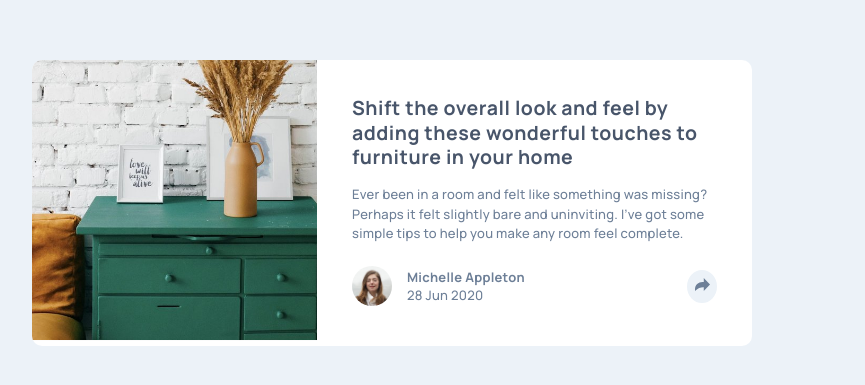
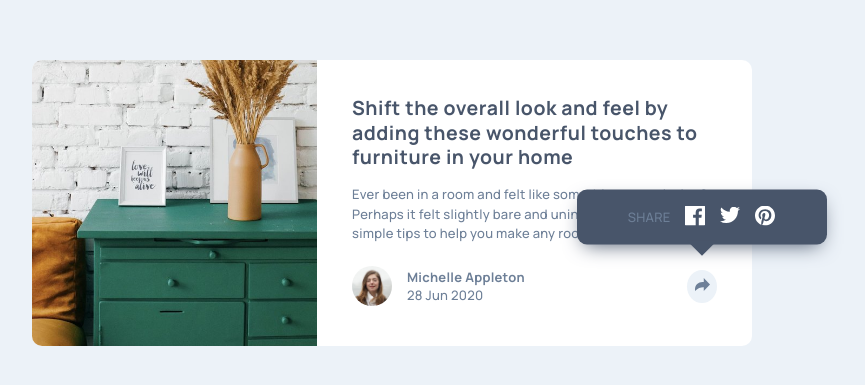
Before and after one commit to annagracka/article-preview-component, a website: page index.html in a window 1280 px wide. Shown: the part 197-582 px from the top of the page, without its empty margins (248-1113 px from the left). Drawn offline with Linux system fonts and the light colour scheme.

Commit message:
style: create modal for desktop, start for modal

```diff
--- a/index.html
+++ b/index.html
@@ -42,6 +42,13 @@
           </a>
         </div>
       </section>
+      <div class="modal">
+        <p class="modal__share">SHARE</p>
+        <a class="modal__social" href="#"><img src="./images/icon-facebook.svg" alt="facebook icon"></a>
+        <a class="modal__social" href="#"><img src="./images/icon-twitter.svg" alt="facebook icon"></a>
+        <a class="modal__social" href="#"><img src="./images/icon-pinterest.svg" alt="facebook icon"></a>
+        <span class="modal__triangle"></span>
+      </div>
     </section>
   </main>
 
--- a/src/scss/styles.scss
+++ b/src/scss/styles.scss
@@ -21,7 +21,6 @@ body {
     height: auto;
     background-color: #FFFFFF;
     border-radius: 10px;
-    overflow: hidden;
 
     @include tablet {
         flex-wrap: wrap;
@@ -78,9 +77,14 @@ body {
 
 .photo {
     width: inherit;
-    height: inherit;
+    height: 102%;
     object-fit: cover;
     object-position: 0;
+    border-radius: 10px 0 0 10px;
+
+    @include tablet {
+        border-radius: 10px 10px 0 0;
+    }
 }
 
 .share-button {
@@ -88,3 +92,49 @@ body {
     border-radius: 50%;
     padding: 7.5px;
 }
+
+.modal {
+    display: none;
+    position: absolute;
+    bottom: 45%;
+    right: 7%;
+    transform: translate(50%, 50%);
+    display: flex;
+    background-color: $very-dark-grayish-blue;
+    border-radius: 10px;
+    width: 250px;
+    height: 55px;
+    align-items: center;
+    justify-content: center;
+    column-gap: 15px;
+    -webkit-box-shadow: 0px 7px 20px -7px $very-dark-grayish-blue;
+    box-shadow: 0px 7px 20px -7px $very-dark-grayish-blue;
+    z-index: 5;
+
+    @include tablet {
+        width: 330px;
+        bottom: 0;
+        right: 50%;
+        border-radius: 0 0 10px 10px;
+    }
+
+    &__share {
+        color: $desaturated-dark-blue;
+    }
+
+    &__triangle {
+        position: absolute;
+        top: 100%;
+        right: 50%;
+        transform: translate(50%, -25%);
+        width: 0;
+        height: 0;
+        border-left: 15px solid transparent;
+        border-right: 15px solid transparent;
+        border-top: 15px solid $very-dark-grayish-blue;
+
+        @include tablet {
+            display: none;
+        }
+    }
+}
```
Also changed, not shown: src/scss/styles.css.
